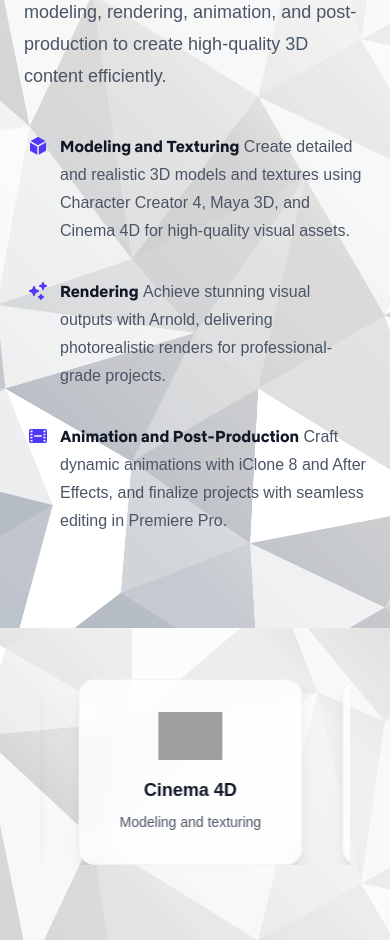
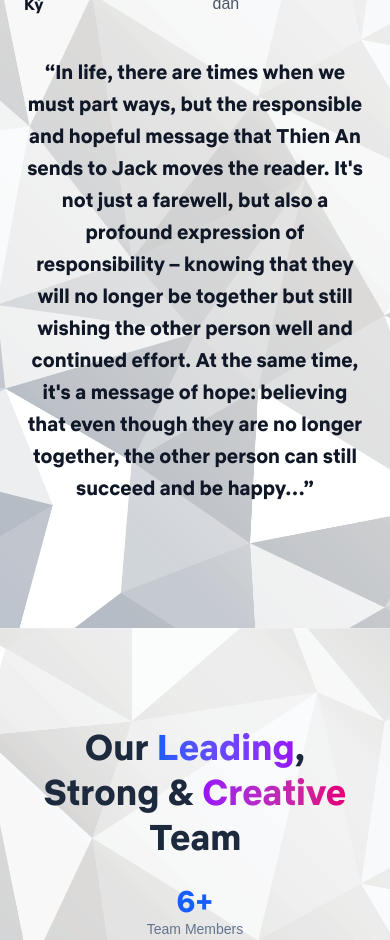
Before and after one commit to Quan2808/landing-page, a React (Vite) app: page / in a window 390 px wide. Shown: the part 1060-2000 px from the top of the page. Built offline with nearby package versions, Linux system fonts and the light colour scheme; grey boxes are pictures that could not be loaded; a web font is replaced by a local one.

Commit message:
enhance Technical Section

```diff
--- a/src/App.jsx
+++ b/src/App.jsx
@@ -9,9 +9,9 @@
 function App() {
   const { NavigationButtons } = useSectionNavigation([
     "hero",
-    "TechnicalSection",
     "introduce",
     "teams",
+    "Technical",
   ]);
 
   return (
@@ -23,10 +23,6 @@
         <HeroSection />
       </div>
 
-      <div id="TechnicalSection" className="min-h-screen">
-        <TechnicalSection></TechnicalSection>
-      </div>
-
       <div id="introduce" className="min-h-screen">
         {/* <TechnicalSection></TechnicalSection> */}
         <IntroduceSection />
@@ -36,6 +32,10 @@
         <TeamsSection />
       </div>
 
+      <div id="Technical" className="min-h-screen">
+        <TechnicalSection></TechnicalSection>
+      </div>
+
       {/* Navigation buttons */}
       <NavigationButtons />
     </div>
--- a/src/components/TechnicalSection.jsx
+++ b/src/components/TechnicalSection.jsx
@@ -1,5 +1,7 @@
 import TechnicalSlider from "./TechnicalSlider";
-import { CubeIcon, SparklesIcon, FilmIcon } from "@heroicons/react/20/solid";
+import useIntersectionObserver from "../hooks/useIntersectionObserver.js";
+import { CubeIcon, SparklesIcon, FilmIcon } from "@heroicons/react/24/outline";
+import { ArrowRightIcon } from "@heroicons/react/20/solid";
 
 const features = [
   {
@@ -23,40 +25,102 @@
 ];
 
 export default function TechnicalSection() {
+  const [sectionRef, isVisible] = useIntersectionObserver(0.3);
+
   return (
-    <div className="overflow-hidden py-24 sm:py-32">
-      <div className="mx-auto max-w-7xl px-6 lg:px-8">
-        <div className="mx-auto grid max-w-2xl grid-cols-1 gap-x-8 gap-y-16 sm:gap-y-20 lg:mx-0 lg:max-w-none lg:grid-cols-2">
+    <div ref={sectionRef} className="relative overflow-hidden py-24 sm:py-32 ">
+      {/* Background decorative elements */}
+      <div className="absolute top-0 left-0 w-72 h-72 bg-gradient-to-br from-indigo-400/5 to-purple-400/5 rounded-full blur-3xl -translate-x-1/2 -translate-y-1/2"></div>
+      <div className="absolute bottom-0 right-0 w-96 h-96 bg-gradient-to-br from-blue-400/5 to-cyan-400/5 rounded-full blur-3xl translate-x-1/2 translate-y-1/2"></div>
+
+      <div className="relative mx-auto max-w-7xl px-6 lg:px-8">
+        <div className="mx-auto grid max-w-2xl grid-cols-1 gap-x-12 gap-y-16 sm:gap-y-20 lg:mx-0 lg:max-w-none lg:grid-cols-2 lg:items-center">
           <div className="lg:pt-4 lg:pr-8">
             <div className="lg:max-w-lg">
-              <h2 className="font-semibold text-indigo-600">
+              {/* Badge */}
+              <div
+                className={`inline-flex items-center gap-2 px-4 py-2 bg-indigo-50 border border-indigo-200 rounded-full text-sm font-semibold text-indigo-700 mb-6 transition-all duration-1000 ease-out transform ${
+                  isVisible
+                    ? "opacity-100 translate-y-0 scale-100"
+                    : "opacity-0 translate-y-4 scale-95"
+                }`}
+              >
+                <SparklesIcon className="w-4 h-4" />
                 Streamlined Production
+              </div>
+
+              {/* Main heading */}
+              <h2
+                className={`text-4xl md:text-5xl lg:text-6xl font-bold tracking-tight text-gray-900 mb-6 transition-all duration-1000 ease-out transform ${
+                  isVisible
+                    ? "opacity-100 translate-y-0"
+                    : "opacity-0 translate-y-8"
+                }`}
+                style={{ transitionDelay: "100ms" }}
+              >
+                Advanced{" "}
+                <span className="bg-gradient-to-r from-indigo-600 via-purple-600 to-blue-600 bg-clip-text text-transparent">
+                  3D Workflow
+                </span>
               </h2>
-              <p className="text-lg md:text-xl text-slate-600 mt-2 text-4xl font-semibold tracking-tight text-pretty text-gray-900 sm:text-5xl">
-                Advanced 3D Workflow
-              </p>
-              <p className="mt-6 text-lg/8 text-gray-600">
+
+              {/* Description */}
+              <p
+                className={`text-lg leading-relaxed text-gray-600 mb-10 transition-all duration-1000 ease-out transform ${
+                  isVisible
+                    ? "opacity-100 translate-y-0"
+                    : "opacity-0 translate-y-8"
+                }`}
+                style={{ transitionDelay: "200ms" }}
+              >
                 Leverage industry-leading tools for modeling, rendering,
                 animation, and post-production to create high-quality 3D content
                 efficiently.
               </p>
-              <dl className="mt-10 max-w-xl space-y-8 text-base/7 text-gray-600 lg:max-w-none">
-                {features.map((feature) => (
-                  <div key={feature.name} className="relative pl-9">
-                    <dt className="inline font-semibold text-gray-900">
-                      <feature.icon
-                        aria-hidden="true"
-                        className="absolute top-1 left-1 size-5 text-indigo-600"
-                      />
-                      {feature.name}
-                    </dt>{" "}
-                    <dd className="inline">{feature.description}</dd>
+
+              {/* Features list */}
+              <div
+                className={`space-y-8 transition-all duration-1000 ease-out transform ${
+                  isVisible
+                    ? "opacity-100 translate-y-0"
+                    : "opacity-0 translate-y-8"
+                }`}
+                style={{ transitionDelay: "300ms" }}
+              >
+                {features.map((feature, index) => (
+                  <div
+                    key={feature.name}
+                    className={`group relative flex gap-4 p-4 rounded-2xl bg-white/50 backdrop-blur-sm border border-gray-100 hover:border-indigo-200 hover:bg-white/80 transition-all duration-500 hover:-translate-y-1 hover:shadow-lg ${
+                      isVisible
+                        ? "opacity-100 translate-x-0"
+                        : "opacity-0 translate-x-8"
+                    }`}
+                    style={{ transitionDelay: `${400 + index * 100}ms` }}
+                  >
+                    <div className="flex-shrink-0">
+                      <div className="flex items-center justify-center w-12 h-12 bg-gradient-to-br from-indigo-500 to-purple-600 rounded-xl shadow-lg group-hover:shadow-xl group-hover:scale-110 transition-all duration-300">
+                        <feature.icon className="w-6 h-6 text-white" />
+                      </div>
+                    </div>
+
+                    <div className="flex-1 min-w-0">
+                      <h3 className="text-lg font-bold text-gray-900 mb-2 group-hover:text-indigo-700 transition-colors duration-300">
+                        {feature.name}
+                      </h3>
+                      <p className="text-gray-600 text-sm leading-relaxed">
+                        {feature.description}
+                      </p>
+                    </div>
+
+                    {/* Subtle hover glow */}
+                    <div className="absolute inset-0 bg-gradient-to-r from-indigo-500/0 via-purple-500/0 to-blue-500/0 group-hover:from-indigo-500/5 group-hover:via-purple-500/5 group-hover:to-blue-500/5 rounded-2xl transition-all duration-300"></div>
                   </div>
                 ))}
-              </dl>
+              </div>
             </div>
           </div>
-          <TechnicalSlider></TechnicalSlider>
+
+          <TechnicalSlider />
         </div>
       </div>
     </div>
--- a/src/components/TechnicalSlider.jsx
+++ b/src/components/TechnicalSlider.jsx
@@ -2,112 +2,255 @@
 import { Autoplay, EffectFade } from "swiper/modules";
 import "swiper/css";
 import "swiper/css/effect-fade";
+import { useState } from "react";
+import useIntersectionObserver from "../hooks/useIntersectionObserver.js";
 
 const technicalLogos = [
   {
+    id: 1,
     alt: "Character Creator 4",
-    src: "./src/assets/images/technicals/character-creator-4.svg",
+    src: "https://images.unsplash.com/photo-1633356122544-f134324a6cee?w=150&h=48&fit=crop&crop=center",
+    fallbackSrc: "https://via.placeholder.com/150x48/6366f1/white?text=CC4",
     description: "Modeling and texturing",
+    category: "3D Modeling",
   },
   {
+    id: 2,
     alt: "Maya 3D",
     src: "https://upload.wikimedia.org/wikipedia/commons/e/e4/Autodesk_Maya_logo.svg",
+    fallbackSrc: "https://via.placeholder.com/150x48/059669/white?text=Maya",
     description: "Modeling and texturing",
+    category: "3D Modeling",
   },
   {
+    id: 3,
     alt: "Cinema 4D",
     src: "https://upload.wikimedia.org/wikipedia/commons/thumb/d/dc/Cinema_4D_Logo.svg/2560px-Cinema_4D_Logo.svg.png",
+    fallbackSrc: "https://via.placeholder.com/150x48/dc2626/white?text=C4D",
     description: "Modeling and texturing",
+    category: "3D Modeling",
   },
   {
+    id: 4,
     alt: "Arnold",
     src: "https://upload.wikimedia.org/wikipedia/commons/thumb/3/34/Arnold-logo.svg/2560px-Arnold-logo.svg.png",
+    fallbackSrc: "https://via.placeholder.com/150x48/ea580c/white?text=Arnold",
     description: "Render",
+    category: "Rendering",
   },
   {
+    id: 5,
     alt: "iClone 8",
-    src: "https://www.reallusion.com/about/includes/image/press_resource_product/ic/iclone8_1000x258_whitebg_linelogo_word.png",
+    src: "https://images.unsplash.com/photo-1611162617474-5b21e879e113?w=150&h=48&fit=crop&crop=center",
+    fallbackSrc: "https://via.placeholder.com/150x48/7c3aed/white?text=iClone",
     description: "Animation",
+    category: "Animation",
   },
   {
+    id: 6,
     alt: "Adobe After Effects",
     src: "https://1000logos.net/wp-content/uploads/2020/07/After-Effects-Logo.png",
+    fallbackSrc: "https://via.placeholder.com/150x48/9333ea/white?text=AE",
     description: "Animation",
+    category: "Animation",
   },
   {
+    id: 7,
     alt: "Adobe Premiere Pro",
     src: "https://upload.wikimedia.org/wikipedia/commons/thumb/4/40/Adobe_Premiere_Pro_CC_icon.svg/1200px-Adobe_Premiere_Pro_CC_icon.svg.png",
+    fallbackSrc:
+      "https://via.placeholder.com/150x48/0891b2/white?text=Premiere",
     description: "Post-production",
+    category: "Video Editing",
   },
 ];
 
-const TechnicalSlider = () => {
+// Category color mapping
+const categoryColors = {
+  "3D Modeling": "from-blue-500/10 to-cyan-500/10 border-blue-300/30",
+  Rendering: "from-orange-500/10 to-red-500/10 border-orange-300/30",
+  Animation: "from-purple-500/10 to-pink-500/10 border-purple-300/30",
+  "Video Editing": "from-teal-500/10 to-green-500/10 border-teal-300/30",
+};
+
+export default function TechnicalSlider() {
+  const [sectionRef, isVisible] = useIntersectionObserver(0.4);
+  const [imageErrors, setImageErrors] = useState(new Set());
+  const [isPaused, setIsPaused] = useState(false);
+
+  const handleImageError = (logoId, event) => {
+    const newErrors = new Set(imageErrors);
+    newErrors.add(logoId);
+    setImageErrors(newErrors);
+
+    // Find fallback source and update image
+    const logo = technicalLogos.find((l) => l.id === logoId);
+    if (logo?.fallbackSrc) {
+      event.target.src = logo.fallbackSrc;
+    }
+  };
+
+  const getStaggerDelay = (index) => {
+    const baseDelay = (index % technicalLogos.length) * 100;
+    return Math.min(baseDelay, 800); // Cap at 800ms
+  };
+
   return (
-    <section className="relative py-20 overflow-hidden">
+    <section ref={sectionRef} className="relative py-20 overflow-hidden">
+      <div className="absolute inset-0 bg-grid-pattern opacity-5"></div>
+
       <div className="relative z-10 max-w-7xl mx-auto px-4 sm:px-6 lg:px-8">
+        {/* Section Header */}
+        <div
+          className={`text-center mb-12 transition-all duration-1000 ease-out ${
+            isVisible ? "opacity-100 translate-y-0" : "opacity-0 translate-y-8"
+          }`}
+        >
+          <h2 className="text-3xl font-bold text-gray-900 mb-4">
+            Technical Expertise
+          </h2>
+          <p className="text-gray-600 max-w-2xl mx-auto">
+            Professional tools and software powering creative workflows
+          </p>
+        </div>
+
+        {/* Controls */}
+        {/* <div
+          className={`flex justify-center mb-8 transition-all duration-1000 delay-200 ${
+            isVisible ? "opacity-100 translate-y-0" : "opacity-0 translate-y-4"
+          }`}
+        >
+          <button
+            onClick={() => setIsPaused(!isPaused)}
+            className="flex items-center gap-2 px-4 py-2 bg-white/80 backdrop-blur-sm rounded-full shadow-sm hover:shadow-md transition-all duration-200 border border-gray-200/50 hover:border-blue-300/50"
+            aria-label={isPaused ? "Resume slideshow" : "Pause slideshow"}
+          >
+            <div
+              className={`w-2 h-2 rounded-full transition-colors duration-200 ${
+                isPaused ? "bg-red-500" : "bg-green-500"
+              }`}
+            ></div>
+            <span className="text-sm font-medium text-gray-700">
+              {isPaused ? "Paused" : "Auto-scroll"}
+            </span>
+          </button>
+        </div> */}
+
         {/* Logo carousel */}
         <div className="relative">
           <Swiper
             modules={[Autoplay]}
             slidesPerView="auto"
-            spaceBetween={40}
+            spaceBetween={32}
             loop={true}
-            speed={4000}
-            autoplay={{
-              delay: 0,
-              disableOnInteraction: false,
-              pauseOnMouseEnter: true,
-            }}
+            speed={3000}
+            autoplay={
+              isPaused
+                ? false
+                : {
+                    delay: 0,
+                    disableOnInteraction: false,
+                    pauseOnMouseEnter: true,
+                    reverseDirection: false,
+                  }
+            }
             grabCursor={true}
             allowTouchMove={true}
             className="py-8"
+            breakpoints={{
+              320: { spaceBetween: 20 },
+              640: { spaceBetween: 24 },
+              768: { spaceBetween: 32 },
+              1024: { spaceBetween: 40 },
+            }}
           >
-            {technicalLogos
-              .concat(technicalLogos, technicalLogos)
-              .map((logo, index) => (
+            {[...technicalLogos, ...technicalLogos, ...technicalLogos].map(
+              (logo, index) => (
                 <SwiperSlide
-                  key={index}
+                  key={`${logo.id}-${Math.floor(
+                    index / technicalLogos.length
+                  )}`}
                   className="!w-auto flex justify-center items-center"
                 >
-                  <div className="group relative bg-white/80 backdrop-blur-sm rounded-2xl p-8 shadow-lg hover:shadow-xl transition-all duration-300 border border-gray-200/50 hover:border-blue-300/50 hover:-translate-y-1">
+                  <div
+                    className={`group relative bg-gradient-to-br ${
+                      categoryColors[logo.category] ||
+                      "from-gray-100/80 to-white/80 border-gray-200/50"
+                    } backdrop-blur-sm rounded-2xl p-6 shadow-lg hover:shadow-xl transition-all duration-500 border hover:border-opacity-60 hover:-translate-y-2 hover:rotate-1 transform-gpu transition-all duration-1000 ease-out`}
+                    style={{
+                      transitionDelay: isVisible
+                        ? `${getStaggerDelay(index)}ms`
+                        : "0ms",
+                      opacity: isVisible ? 1 : 0,
+                      transform: `translateY(${
+                        isVisible ? "0" : "20px"
+                      }) scale(${isVisible ? "1" : "0.9"})`,
+                    }}
+                  >
                     <div className="flex flex-col items-center text-center space-y-4">
-                      <div className="relative">
+                      {/* Category Badge */}
+                      <div className="absolute -top-2 -right-2 bg-white/90 backdrop-blur-sm rounded-full px-2 py-1 text-xs font-medium text-gray-600 shadow-sm border border-gray-200/50">
+                        {logo.category}
+                      </div>
+
+                      {/* Logo Container */}
+                      <div className="relative w-40 h-16 flex items-center justify-center">
                         <img
                           alt={logo.alt}
                           src={logo.src}
-                          width="158"
-                          height="48"
-                          className="h-12 object-contain transition-transform duration-300 group-hover:scale-110"
-                          onError={(e) => {
-                            e.target.style.display = "none";
-                            e.target.nextSibling.style.display = "flex";
-                          }}
+                          className="max-w-full max-h-full object-contain transition-all duration-300 group-hover:scale-110 filter group-hover:brightness-110"
+                          onError={(e) => handleImageError(logo.id, e)}
+                          loading="lazy"
                         />
-                        <div className="hidden w-32 h-12 bg-gradient-to-r from-gray-300 to-gray-400 rounded-lg items-center justify-center text-gray-600 font-semibold text-sm">
-                          {logo.alt}
-                        </div>
                       </div>
 
+                      {/* Content */}
                       <div className="space-y-2">
-                        <h3 className="font-circe-bold font-semibold text-gray-900 text-lg">
+                        <h3 className="font-semibold text-gray-900 text-base leading-tight">
                           {logo.alt}
                         </h3>
-                        <p className="font-circe-bold text-sm text-gray-600 max-w-[200px]">
+                        <p className="text-sm text-gray-600 max-w-[160px] leading-relaxed">
                           {logo.description}
                         </p>
                       </div>
                     </div>
 
-                    {/* Hover effect overlay */}
-                    <div className="absolute inset-0 bg-gradient-to-br from-blue-500/0 to-indigo-500/0 group-hover:from-blue-500/5 group-hover:to-indigo-500/5 rounded-2xl transition-all duration-300"></div>
+                    {/* Enhanced Hover Effect */}
+                    <div className="absolute inset-0 bg-gradient-to-br from-white/0 via-white/0 to-white/0 group-hover:from-white/10 group-hover:via-white/5 group-hover:to-transparent rounded-2xl transition-all duration-500"></div>
+
+                    {/* Subtle shine effect */}
+                    <div className="absolute -inset-0.5 bg-gradient-to-r from-transparent via-white/20 to-transparent opacity-0 group-hover:opacity-100 group-hover:animate-pulse rounded-2xl transition-opacity duration-300"></div>
                   </div>
                 </SwiperSlide>
-              ))}
+              )
+            )}
           </Swiper>
         </div>
+
+        {/* Progress indicator */}
+        <div
+          className={`flex justify-center mt-8 transition-all duration-1000 delay-400 ${
+            isVisible ? "opacity-100 translate-y-0" : "opacity-0 translate-y-4"
+          }`}
+        >
+          <div className="flex space-x-2">
+            {technicalLogos.map((_, index) => (
+              <div
+                key={index}
+                className="w-2 h-2 rounded-full bg-gray-300 animate-pulse"
+                style={{
+                  animationDelay: `${index * 0.5}s`,
+                  animationDuration: "2s",
+                }}
+              ></div>
+            ))}
+          </div>
+        </div>
       </div>
+
+      {/* Background decorative elements */}
+      <div className="absolute top-20 left-10 w-20 h-20 bg-blue-200/20 rounded-full blur-xl"></div>
+      <div className="absolute bottom-20 right-10 w-32 h-32 bg-purple-200/20 rounded-full blur-xl"></div>
     </section>
   );
-};
-
-export default TechnicalSlider;
+}
```
